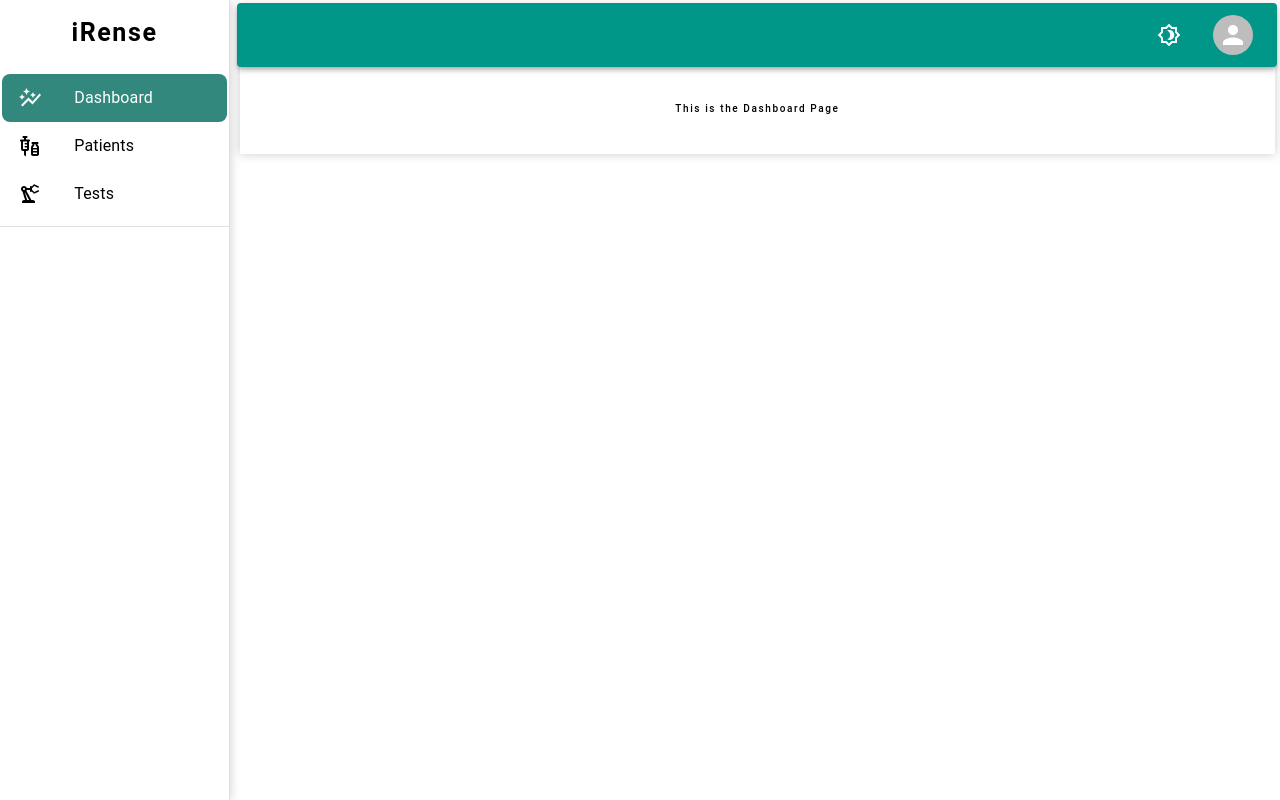
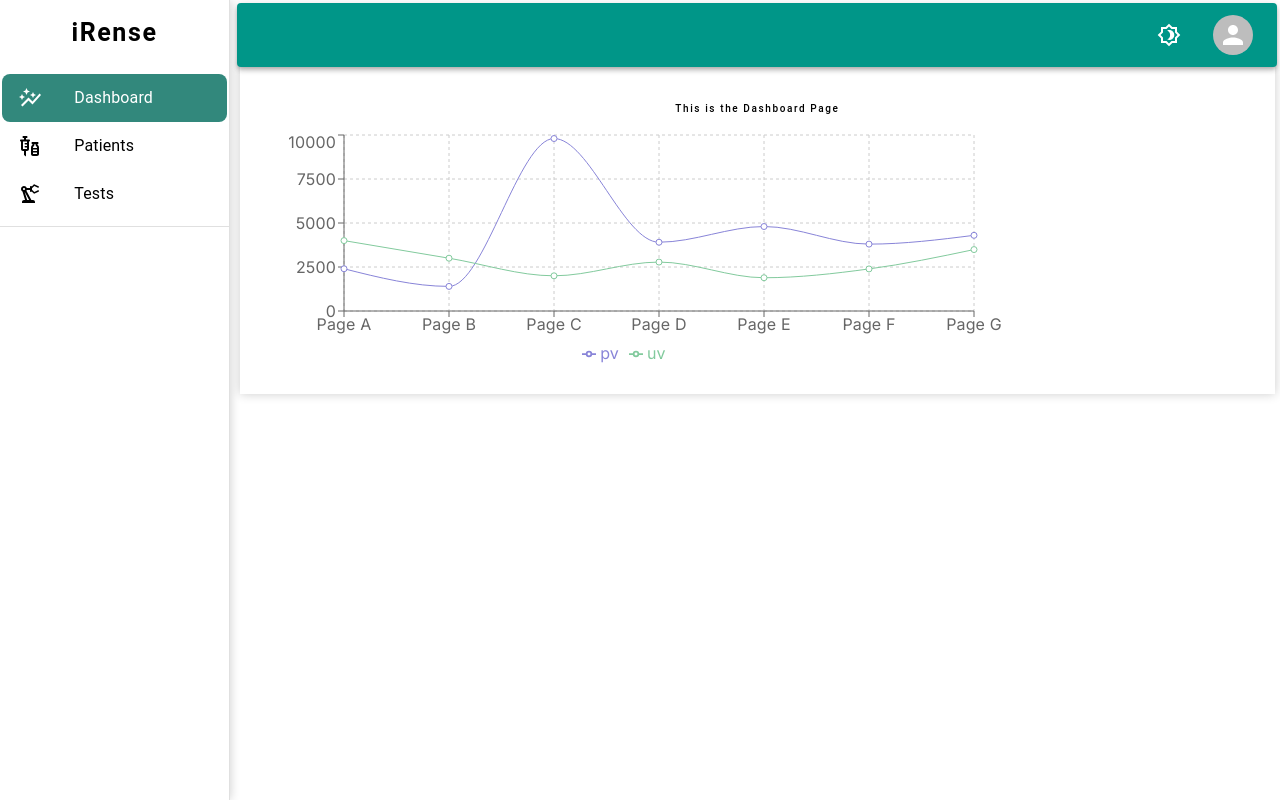
Before and after one commit to j3rryl/irense-web-portal, a Next.js app: page /dashboard in a window 1280 px wide. Built offline with nearby package versions, Linux system fonts and the light colour scheme.

Commit message:
recharts setup

```diff
--- /dev/null
+++ b/app/components/charts/LineChart.tsx
@@ -0,0 +1,72 @@
+import { LineChart, Line, XAxis, YAxis, CartesianGrid, Tooltip, Legend, ResponsiveContainer } from 'recharts';
+
+const data = [
+  {
+    name: 'Page A',
+    uv: 4000,
+    pv: 2400,
+    amt: 2400,
+  },
+  {
+    name: 'Page B',
+    uv: 3000,
+    pv: 1398,
+    amt: 2210,
+  },
+  {
+    name: 'Page C',
+    uv: 2000,
+    pv: 9800,
+    amt: 2290,
+  },
+  {
+    name: 'Page D',
+    uv: 2780,
+    pv: 3908,
+    amt: 2000,
+  },
+  {
+    name: 'Page E',
+    uv: 1890,
+    pv: 4800,
+    amt: 2181,
+  },
+  {
+    name: 'Page F',
+    uv: 2390,
+    pv: 3800,
+    amt: 2500,
+  },
+  {
+    name: 'Page G',
+    uv: 3490,
+    pv: 4300,
+    amt: 2100,
+  },
+];
+
+export default function LineChartComponent() {
+    return (
+      <ResponsiveContainer width="100%" height="100%">
+        <LineChart
+          width={500}
+          height={300}
+          data={data}
+          margin={{
+            top: 5,
+            right: 30,
+            left: 20,
+            bottom: 5,
+          }}
+        >
+          <CartesianGrid strokeDasharray="3 3" />
+          <XAxis dataKey="name" />
+          <YAxis />
+          <Tooltip />
+          <Legend />
+          <Line type="monotone" dataKey="pv" stroke="#8884d8" activeDot={{ r: 8 }} />
+          <Line type="monotone" dataKey="uv" stroke="#82ca9d" />
+        </LineChart>
+      </ResponsiveContainer>
+    );
+  }
--- a/app/dashboard/page.tsx
+++ b/app/dashboard/page.tsx
@@ -1,5 +1,6 @@
 "use client";
 import { Typography } from "@mui/material"
+import LineChartComponent from "../components/charts/LineChart";
 
 const page = () => {
   return (
@@ -22,6 +23,10 @@ const page = () => {
       >
         This is the Dashboard Page
       </Typography>
+      <div className=" w-3/4 h-60">
+      <LineChartComponent/>
+
+      </div>
     </>
   )
 }
```
